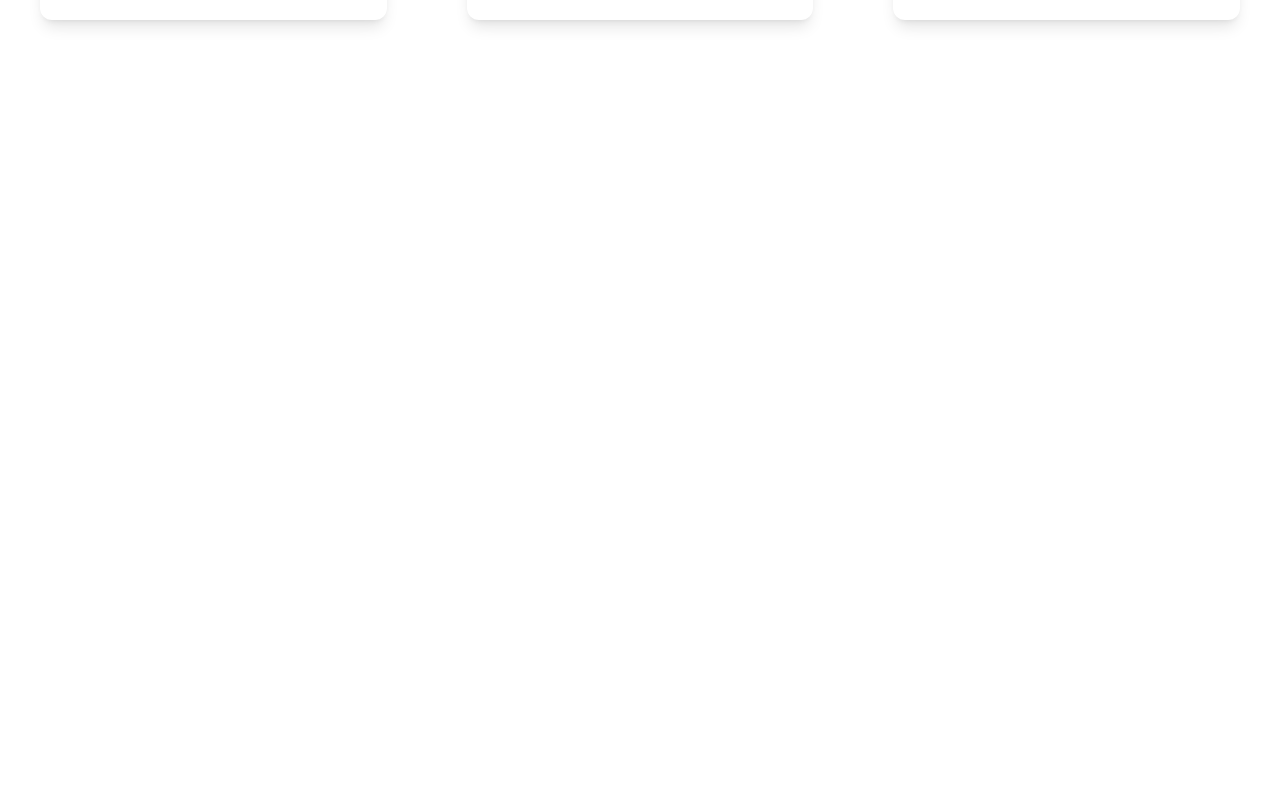
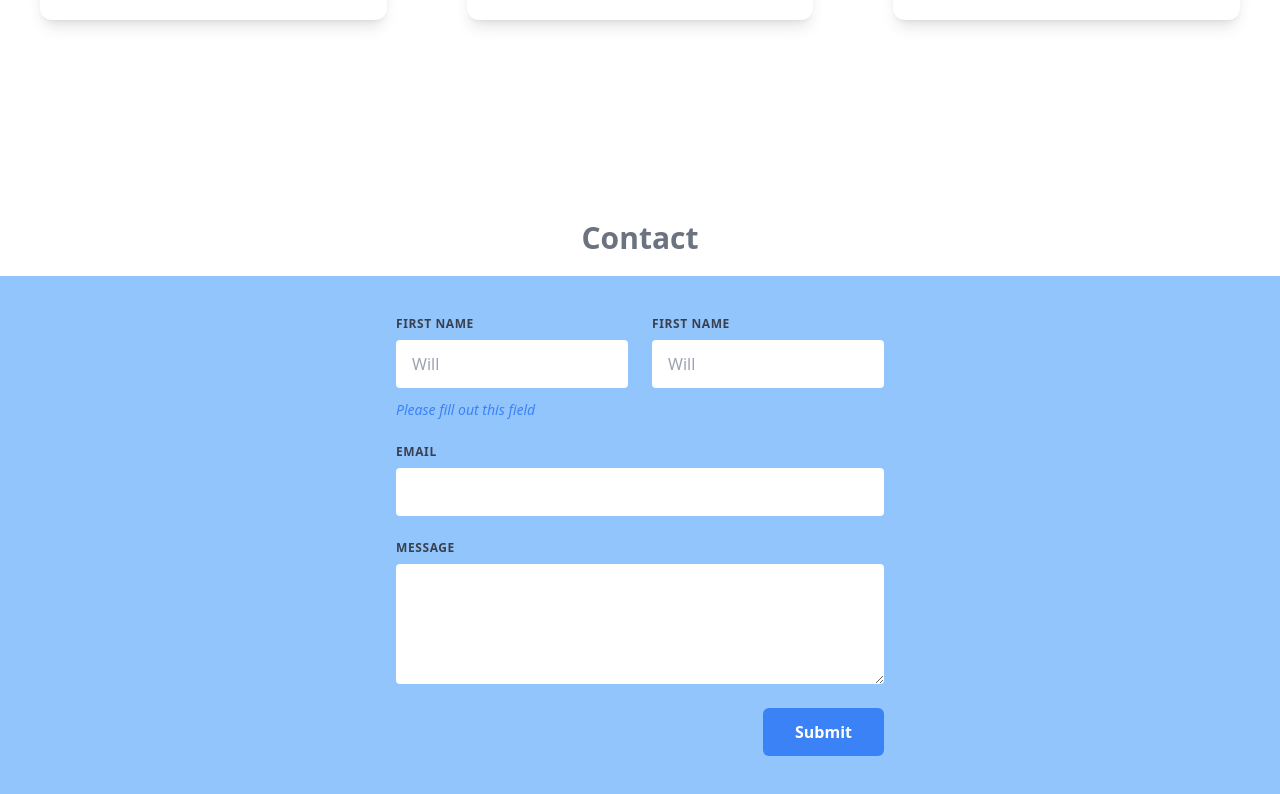
Before and after one commit to nihaadk/tw-next-landing-page, a Next.js app: page / in a window 1280 px wide. Shown: the part 4680-5474 px from the top of the page. Before the commit the page ends 4900 px from the top, so only its background shows below. Built offline with nearby package versions, Linux system fonts and the light colour scheme.

Commit message:
created contact form

```diff
--- /dev/null
+++ b/components/Contact.js
@@ -0,0 +1,66 @@
+import React from "react";
+import Title from "./Title";
+import Button from './Button';
+
+const Contact = () => {
+  return (
+    <div>
+      <Title>Contact</Title>
+
+      <div className="bg-blue-300 mt-5 flex p-10 justify-center items-center">
+        <form className="w-full max-w-lg">
+          <div className="flex flex-wrap mb-6">
+            <div className="w-full md:w-1/2 px-3 mb-6 md:mb-0">
+              <label className="input-label">
+                First Name
+              </label>
+              <input
+                type="text"
+                className="input mb-3"
+                placeholder="Will"
+              />
+              <p className="text-blue-500 text-sm italic">Please fill out this field</p>
+            </div>
+            <div className="w-full md:w-1/2 px-3 mb-6 md:mb-0">
+              <label className="input-label">
+                First Name
+              </label>
+              <input
+                type="text"
+                className="input"
+                placeholder="Will"
+              />
+            </div>
+          </div>
+
+          <div className="flex mb-6">
+            <div className="w-full px-3">
+              <label className="input-label">Email</label>
+              <input
+                type="text"
+                className="input"
+              />
+            </div>
+          </div>
+
+          <div className="flex mb-6">
+            <div className="w-full px-3">
+              <label className="input-label">Message</label>
+              <textarea
+                type="text"
+                className="input"
+                rows="4" cols="50"
+              />
+            </div>
+          </div>
+
+          <div className="flex justify-end px-3">
+            <Button title="Submit" type="primary" />
+          </div>
+        </form>
+      </div>
+    </div>
+  );
+};
+
+export default Contact;
--- a/pages/index.js
+++ b/pages/index.js
@@ -6,6 +6,7 @@ import ImageBanner from "../components/ImageBanner";
 import Locations from "../components/Locations";
 import ColorBanner from "../components/ColorBanner";
 import Testimonials from "../components/Testimonials";
+import Contact from "../components/Contact";
 
 export default function Home() {
   return (
@@ -25,6 +26,7 @@ export default function Home() {
         <Locations />
         <ColorBanner />
         <Testimonials />
+        <Contact />
       </main>
     </div>
   );
--- a/styles/globals.css
+++ b/styles/globals.css
@@ -26,4 +26,12 @@
   .grid-col-3 {
     @apply grid sm:grid-cols-1 md:grid-cols-3 lg:grid-cols-3 xl:grid-cols-3 p-10 gap-20
   }
+
+  .input-label {
+    @apply block uppercase text-xs text-gray-700 font-bold mb-2 tracking-wider
+  }
+
+  .input {
+    @apply block py-3 px-4 rounded text-gray-700 w-full;
+  }
 }
```
